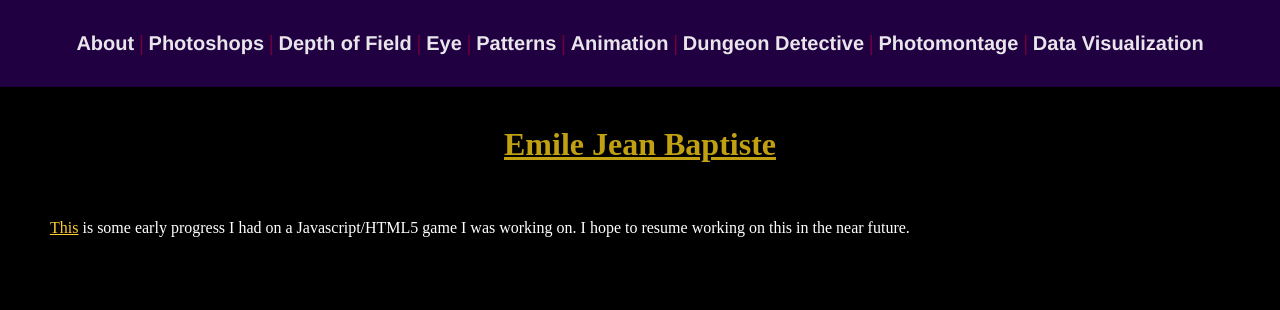
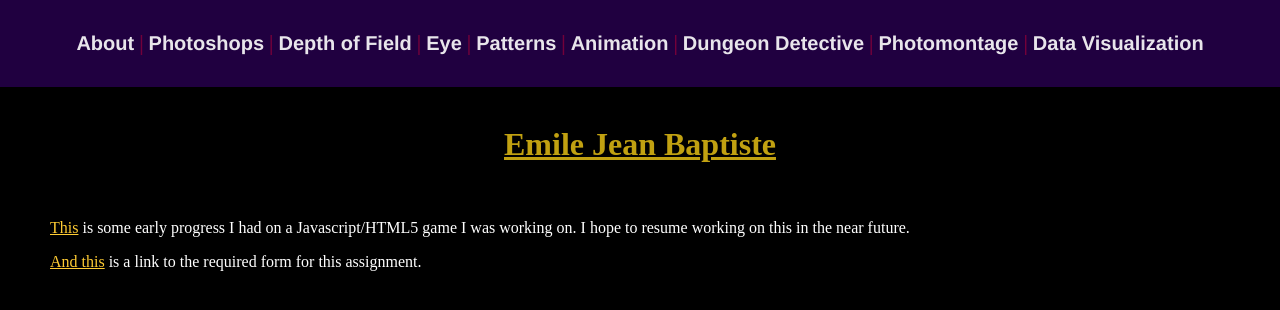
Before and after one commit to hunter-teacher-cert/778-2023fa-EmileJB, a plain HTML site: page docs/index.html in a window 1280 px wide. Drawn offline with Linux system fonts and the light colour scheme.

Commit message:
Added link to form

```diff
--- a/docs/index.html
+++ b/docs/index.html
@@ -39,5 +39,7 @@ VIMEO -->
 <h1><center><u>Emile Jean Baptiste</u></center></h1>
 <br>
 <p><a href="testing/HexagonTest.html">This</a> is some early progress I had on a Javascript/HTML5 game I was working on. I hope to resume working on this in the near future.</p>
+
+<p><a href="Oneshots.html">And this</a> is a link to the required form for this assignment.</p>
 </body>
 </html>
```
